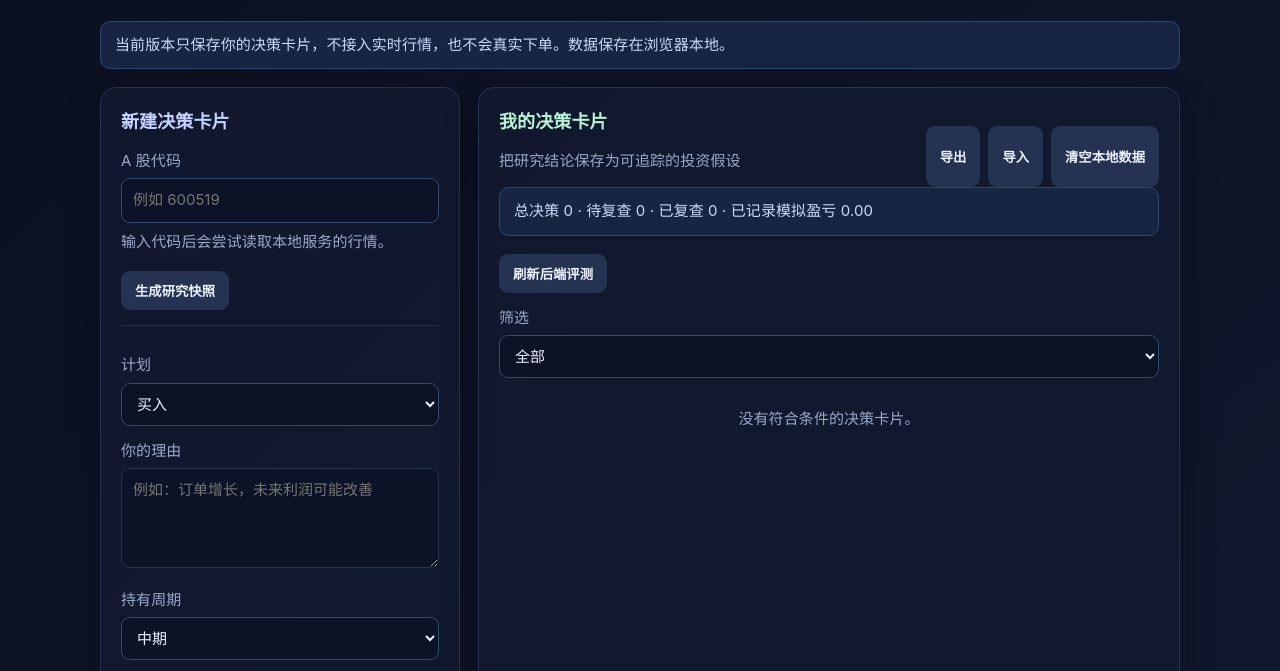
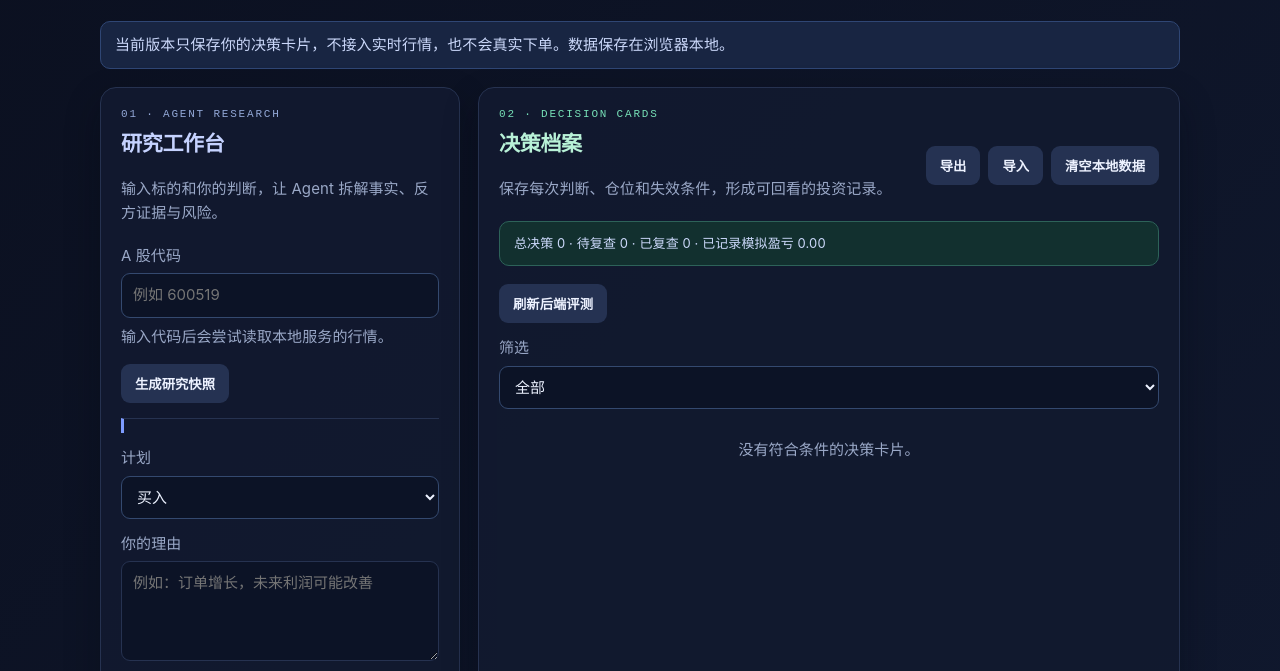
Before and after one commit to FQQ-oss/investment-mvp, a plain HTML site: page web/index.html in a window 1280 px wide. Shown: the part 126-797 px from the top of the page. Drawn offline with Linux system fonts and the light colour scheme.

Commit message:
ui: redesign research decision and review sections

```diff
--- a/web/index.html
+++ b/web/index.html
@@ -8,7 +8,7 @@
     :root { color-scheme: dark; --bg:#0b1020; --panel:#121a2f; --line:#263250; --text:#edf2ff; --muted:#9aa8c7; --accent:#7c9cff; --good:#52d6a1; --warn:#ffcc66; }
     * { box-sizing:border-box; } body { margin:0; background:linear-gradient(135deg,#0b1020,#111a31); color:var(--text); font:15px/1.5 Inter,Segoe UI,sans-serif; }
     .shell { max-width:1120px; margin:0 auto; padding:34px 20px 60px; } header { display:flex; justify-content:space-between; align-items:end; gap:20px; margin-bottom:24px; }
-    h1,h2,h3,p { margin-top:0; } h1 { font-size:30px; margin-bottom:6px; } h2 { font-size:18px; } .sub,.muted { color:var(--muted); } .research-panel{border-top:3px solid #7e9cff;background:linear-gradient(145deg,#17284a,#10182c)} .decision-panel{border-top:3px solid #52d6a1;background:linear-gradient(145deg,#142f34,#10182c)} .decision-panel h2{color:#b8f1d7}.research-panel h2{color:#c5d2ff}
+    h1,h2,h3,p { margin-top:0; } h1 { font-size:30px; margin-bottom:6px; } h2 { font-size:21px; letter-spacing:-.3px; } .sub,.muted { color:var(--muted); } .section-kicker{font:11px ui-monospace,monospace;letter-spacing:1.8px;color:#93a8d7;margin-bottom:8px}.section-intro{line-height:1.6;margin-bottom:20px}.research-panel{border-top:4px solid #7e9cff;background:linear-gradient(145deg,#17284a,#10182c);box-shadow:0 18px 45px #526fd522}.decision-panel{border-top:4px solid #52d6a1;background:linear-gradient(145deg,#142f34,#10182c);box-shadow:0 18px 45px #42c89e1c}.decision-panel h2{color:#b8f1d7}.research-panel h2{color:#c5d2ff}.decision-panel .section-kicker{color:#77e0b7}.decision-panel .notice{border-color:#2d6259;background:#12302f}.research-panel .detail{border-left:3px solid #7e9cff;padding-left:12px}.decision-panel .card{border-left:3px solid #52d6a1;background:#112529}.decision-panel .card-top{align-items:flex-start}.decision-panel #summary{font-size:13px}.research-panel .actions{margin-top:16px}
     .grid { display:grid; grid-template-columns:360px 1fr; gap:18px; } .panel { background:rgba(18,26,47,.92); border:1px solid var(--line); border-radius:16px; padding:20px; box-shadow:0 15px 35px #05081155; }
     label { display:block; color:var(--muted); margin:14px 0 6px; } input,select,textarea { width:100%; background:#0c1326; color:var(--text); border:1px solid var(--line); border-radius:9px; padding:10px 11px; font:inherit; } textarea { min-height:100px; resize:vertical; }
     button { border:0; border-radius:9px; padding:10px 14px; color:#081020; background:var(--accent); font-weight:700; cursor:pointer; } button.secondary { background:#253252; color:var(--text); } button.danger { background:#69364a; color:#fff; } .actions { display:flex; gap:8px; margin-top:18px; flex-wrap:wrap; }
@@ -24,7 +24,7 @@
     <div class="notice">当前版本只保存你的决策卡片，不接入实时行情，也不会真实下单。数据保存在浏览器本地。</div>
     <section class="grid">
       <form class="panel research-panel" id="card-form">
-        <h2>新建决策卡片</h2>
+        <div class="section-kicker">01 · AGENT RESEARCH</div><h2>研究工作台</h2><p class="sub section-intro">输入标的和你的判断，让 Agent 拆解事实、反方证据与风险。</p>
         <label for="symbol">A 股代码</label><input id="symbol" required placeholder="例如 600519" /><div id="market" class="muted" style="margin-top:8px">输入代码后会尝试读取本地服务的行情。</div><div id="history" class="muted" style="margin-top:8px"></div><div class="actions"><button type="button" class="secondary" id="research">生成研究快照</button></div><div id="report" class="detail"></div>
         <label for="action">计划</label><select id="action"><option value="buy">买入</option><option value="sell">卖出</option><option value="watch">观察</option></select>
         <label for="reason">你的理由</label><textarea id="reason" required placeholder="例如：订单增长，未来利润可能改善"></textarea>
@@ -35,7 +35,7 @@
         <label for="quantity">模拟数量（可选）</label><input id="quantity" type="number" min="0" step="0.0001" placeholder="例如 100" />
         <div class="actions"><button>生成决策卡片</button><button type="button" class="secondary" id="agent">让 Agent 分析</button><button type="button" class="secondary" id="demo">填入示例</button></div><div id="agent-result" class="detail"></div>
       </form>
-      <section class="panel decision-panel"><div class="card-top"><div><h2>我的决策卡片</h2><p class="sub">把研究结论保存为可追踪的投资假设</p></div><div class="actions"><button class="secondary" id="export">导出</button><button class="secondary" id="import">导入</button><button class="secondary" id="clear">清空本地数据</button></div></div><div id="summary" class="notice"></div><div class="actions"><button class="secondary" id="evaluation">刷新后端评测</button></div><div id="evaluation-result" class="muted"></div><label for="filter">筛选</label><select id="filter"><option value="all">全部</option><option value="open">待复查</option><option value="reviewed">已复查</option></select><input id="file" type="file" accept="application/json" hidden /><div id="cards" class="cards"></div></section>
+      <section class="panel decision-panel"><div class="section-kicker">02 · DECISION CARDS</div><div class="card-top"><div><h2>决策档案</h2><p class="sub section-intro">保存每次判断、仓位和失效条件，形成可回看的投资记录。</p></div><div class="actions"><button class="secondary" id="export">导出</button><button class="secondary" id="import">导入</button><button class="secondary" id="clear">清空本地数据</button></div></div><div id="summary" class="notice"></div><div class="actions"><button class="secondary" id="evaluation">刷新后端评测</button></div><div id="evaluation-result" class="muted"></div><label for="filter">筛选</label><select id="filter"><option value="all">全部</option><option value="open">待复查</option><option value="reviewed">已复查</option></select><input id="file" type="file" accept="application/json" hidden /><div id="cards" class="cards"></div></section>
     </section>
   </main>
   <script>
```
